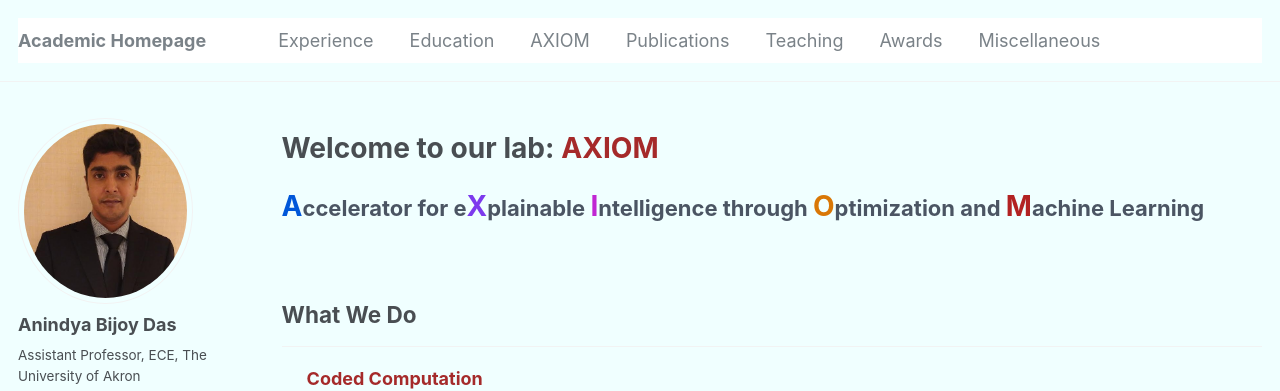
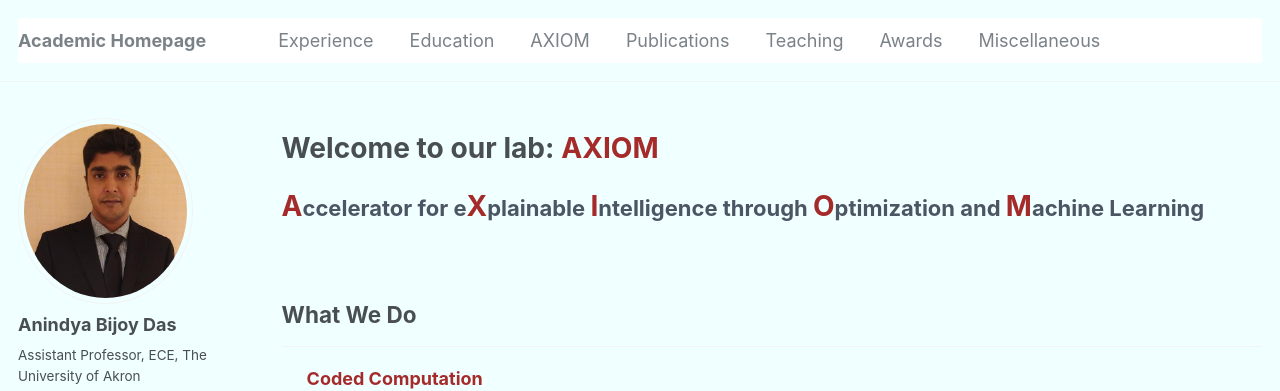
Before and after one commit to anindyabijoydas/portfolio, a Jekyll site: the page built from _pages/axiom.md, in a window 1280 px wide. Shown: the top 391 px of the page. Built offline with Jekyll 4.4.1, drawn with Linux system fonts in a browser that asks for light colours; some web fonts are replaced.

Commit message:
Update axiom.md

```diff
--- a/_pages/axiom.md
+++ b/_pages/axiom.md
@@ -28,11 +28,11 @@ Welcome to our lab: <span style="color:brown">**AXIOM**</span>
 
 
 <span style="font-size:22px; font-weight:700; color:#4B5563; line-height:1.6;">
-<span style="color:#0057D9; font-size:28px;">A</span>ccelerator for
-e<span style="color:#7C3AED; font-size:28px;">X</span>plainable
-<span style="color:#C026D3; font-size:28px;">I</span>ntelligence through
-<span style="color:#D97706; font-size:28px;">O</span>ptimization and
-<span style="color:#B22222; font-size:28px;">M</span>achine Learning
+<span style="color:brown; font-size:28px;">A</span>ccelerator for
+e<span style="color:brown; font-size:28px;">X</span>plainable
+<span style="color:brown; font-size:28px;">I</span>ntelligence through
+<span style="color:brown; font-size:28px;">O</span>ptimization and
+<span style="color:brown; font-size:28px;">M</span>achine Learning
 </span>
 <br/><br/>
 
```
